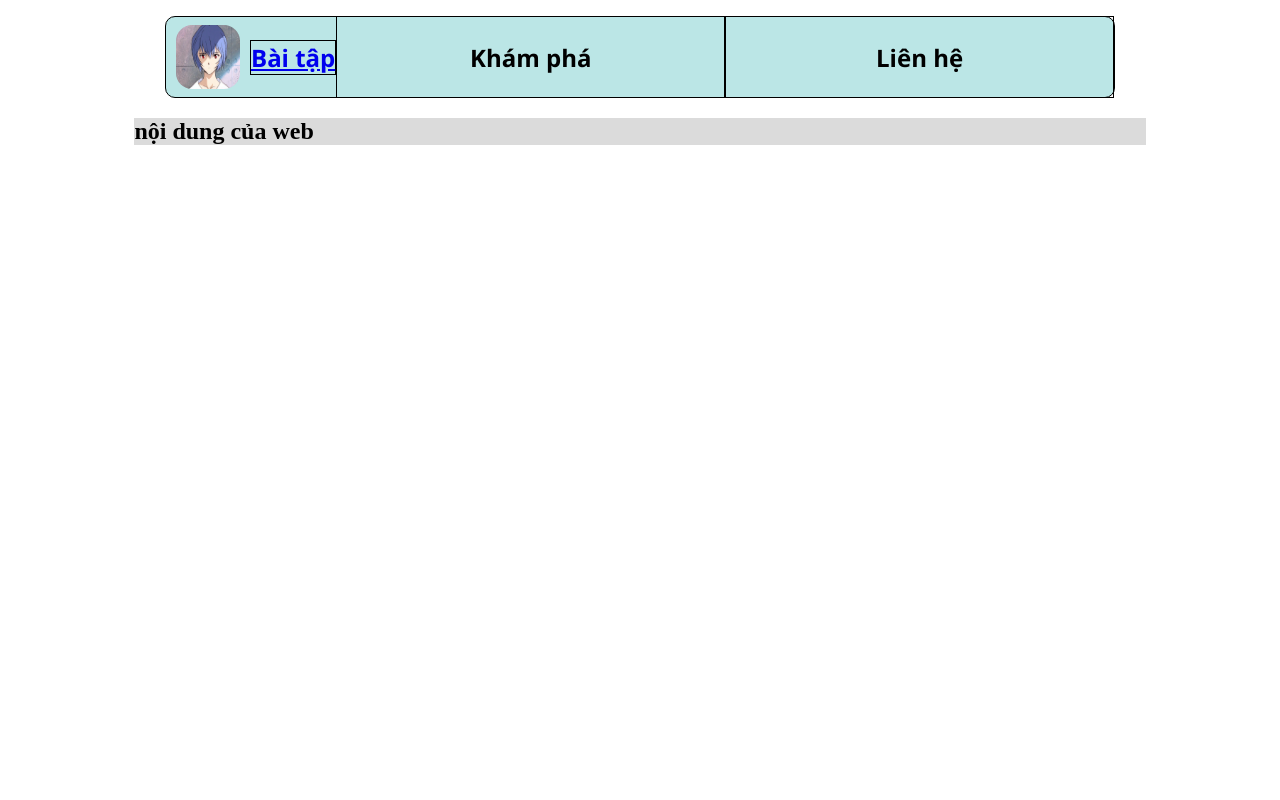
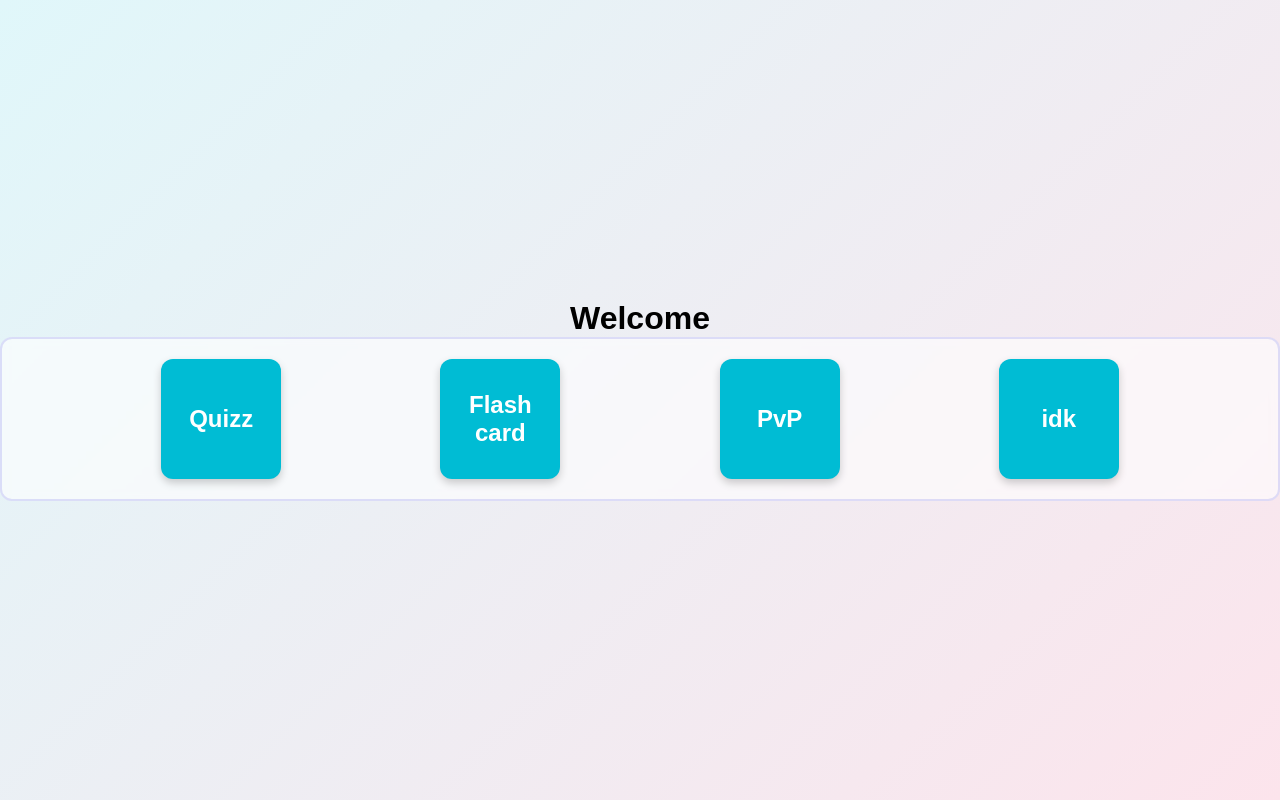
Before and after one commit to ilove265/projectAz, a plain HTML site: page index.html in a window 1280 px wide. Drawn offline with Linux system fonts and the light colour scheme.

Commit message:
new idea

```diff
--- a/index.html
+++ b/index.html
@@ -7,24 +7,24 @@
     <title>Document</title>
 </head>
 <body>
-    <div class="top">
-        <div class="bar">
-            <img src="./img/Rei.webp" alt="logo">
-            <a href="/Test/test.html"> <h2>Bài tập</h2> </a>
-            <h2>Khám phá</h2>
-            <h2>Liên hệ</h2>
-        </div>
-    <div class="mid">
-        <div class="info">
-            <h2 id="left">nội dung của web</h2>
-        </div>
-
-
+    <div class="tilte">
+        <h1>Welcome</h1>
     </div>
 
-
+    <div class="box option">
+        <div onclick="window.location.href='Test/test.html'" class="item">
+            <h2>Quizz</h2>
+        </div>
+        <div class="item">
+            <h2>Flash card</h2>
+        </div>
+        <div class="item">
+            <h2>PvP</h2>
+        </div>
+        <div class="item">
+            <h2>idk</h2>
+        </div>
     </div>
-
 
 
 </body>
--- a/style.css
+++ b/style.css
@@ -1,41 +1,53 @@
-#left{
-    text-align: left;
-}
-.bar{
-    background-color: rgb(187, 230, 230);
-    margin: 1rem auto;
+/* Reset cơ bản */
+* {
+    margin: 0;
+    padding: 0;
+    box-sizing: border-box;
+  }
+
+  body {
+    text-align: center;
+    font-family: Arial, sans-serif;
+    background: linear-gradient(135deg, #e0f7fa, #fce4ec);
+    min-height: 100vh;
     display: flex;
+    flex-direction: column;
+    justify-content: center;
+  }
+
+  /* Container */
+  .box {
+    display: flex;
+    justify-content: space-evenly;
     align-items: center;
-    border: 1px solid;
-    border-radius: 10px;
-    width: 75%;
-    height: 5rem;
+    flex-wrap: wrap; /* Cho phép xuống dòng nếu màn hình nhỏ */
+    gap: 20px;       /* khoảng cách giữa các item */
+    padding: 20px;
+    border: 2px solid rgba(191, 191, 243, 0.5);
+    border-radius: 12px;
+    background: rgba(255, 255, 255, 0.6);
+    backdrop-filter: blur(5px);
+  }
 
-}
-.bar img{
-    margin: 10px;
-    width: 4rem;
-    height: 4rem;
-    border-radius: 25%
+  /* Item card */
+  .box .item {
+    background-color: #00bcd4;
+    color: #fff;
+    height: 120px;
+    width: 120px;
+    border-radius: 12px;
+    display: flex;
+    justify-content: center;
+    align-items: center;
+    font-weight: bold;
+    cursor: pointer;
+    box-shadow: 0 4px 8px rgba(0,0,0,0.2);
+    transition: transform 0.3s, background-color 0.3s, box-shadow 0.3s;
+  }
 
-}
-.bar h2{
-    border: 1px solid black;
-    flex: 1;
-    margin: 0;
-    height: 100%;
-    display: flex;
-    align-items: center;
-    justify-content: center;
-    font-family: 'Segoe UI', sans-serif;
-
-}
-.bar h2:hover{
-    background-color: rgb(110, 174, 235);
-}
-.info{
-    background-color: rgb(219, 219, 219);
-    width: 80%;
-    margin: 1rem auto;
-    text-align: center;
-}
+  /* Hover effect */
+  .box .item:hover {
+    transform: translateY(-8px) scale(1.05);
+    background-color: #0c859b;
+    box-shadow: 0 8px 16px rgba(0,0,0,0.3);
+  }
```
